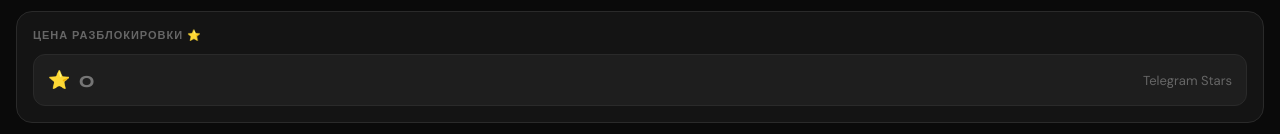
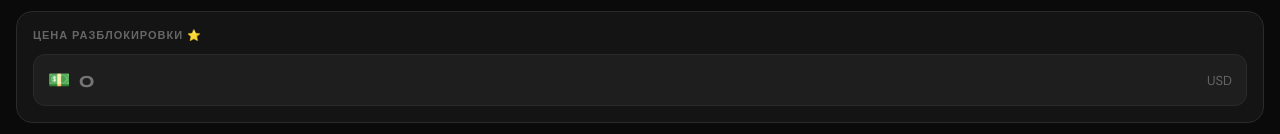
Before and after one commit to morality812/easytipsminiapp, a plain HTML site: page index.html in a window 1280 px wide. Shown: the part 427-561 px from the top of the page. Drawn offline with Linux system fonts and the light colour scheme.

Commit message:
Update index.html

```diff
--- a/index.html
+++ b/index.html
@@ -475,10 +475,10 @@
   <div class="section-label">Цена разблокировки ⭐</div>
   <div class="price-row">
     <div class="price-input-wrap">
-      <span class="price-icon">⭐</span>
+      <span class="price-icon">💵</span>
       <input type="number" class="price-input" id="priceInput"
         placeholder="0" min="1" max="10000" value="">
-      <span class="price-currency">Telegram Stars</span>
+      <span class="price-currency">USD</span>
     </div>
   </div>
 </div>
```
